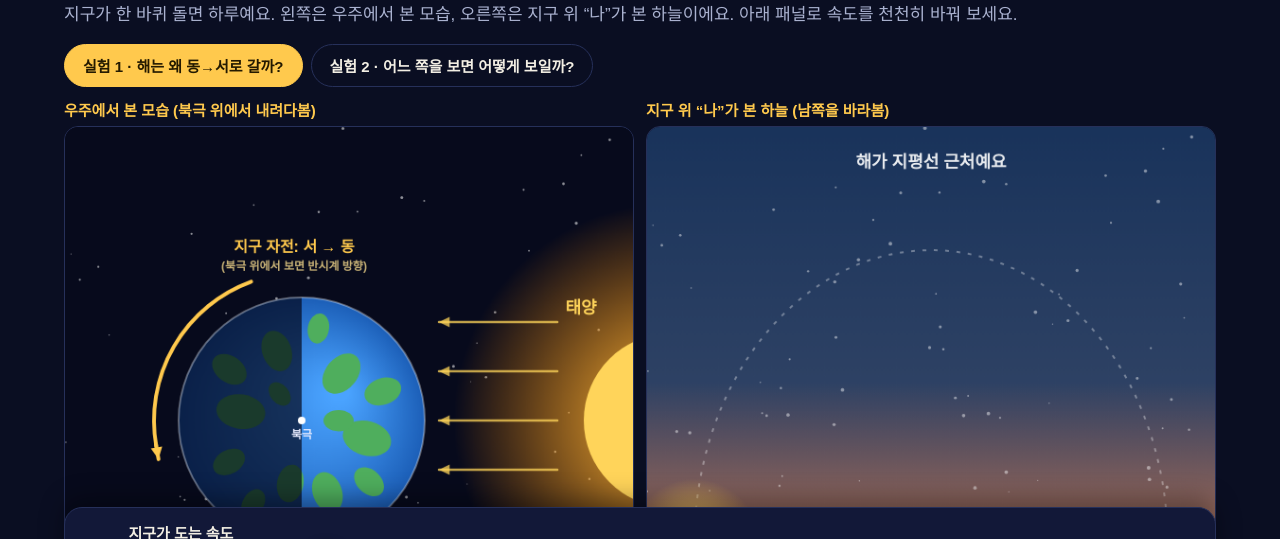
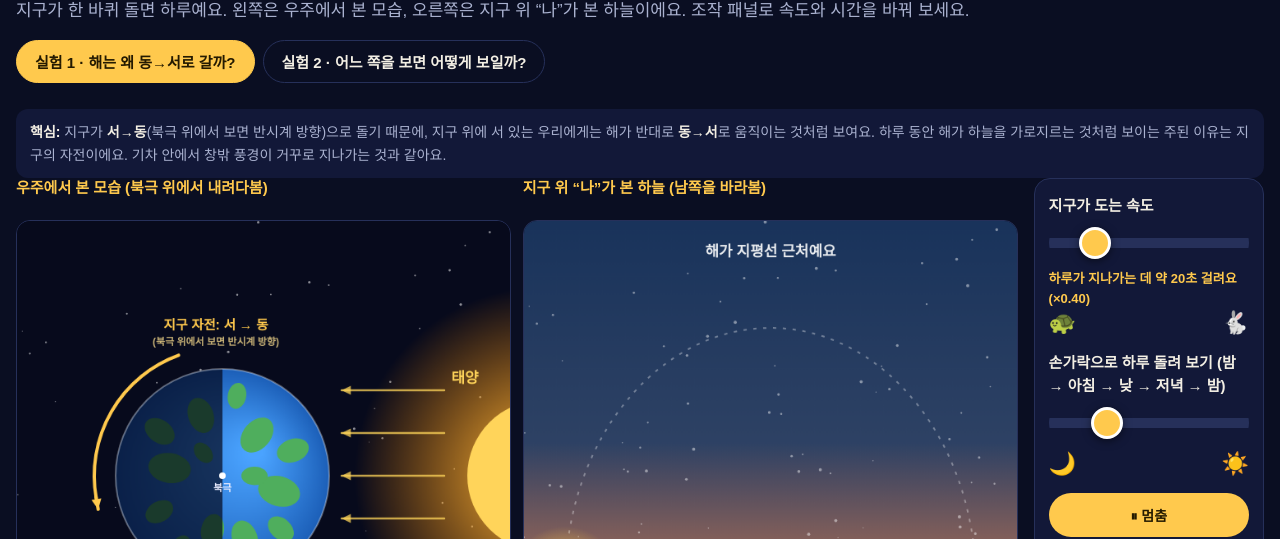
Before and after one commit to NinaEduTalk/nina-edu-earth-rotation, a plain HTML site: page index.html in a window 1280 px wide. Shown: the part 64-603 px from the top of the page. Drawn offline with Linux system fonts and the light colour scheme.

Commit message:
Move compact touch controls to the right of the simulator
Updated text in the lead paragraph to improve clarity about the functionality of the control panel.

```diff
--- a/index.html
+++ b/index.html
@@ -54,11 +54,32 @@
     color:var(--sub);font-size:14px;line-height:1.6}
   .note b{color:var(--ink)}
 </style>
+<style>
+main{max-width:1800px;padding:16px 16px 24px;display:grid;grid-template-columns:minmax(0,1fr) clamp(208px,18vw,256px);column-gap:16px;align-items:start}
+main>h1,main>.lead,main>.tabs,main>.dirbar,main>.note{grid-column:1/-1}
+main>h1{grid-row:1}main>.lead{grid-row:2}main>.tabs{grid-row:3}main>.dirbar{grid-row:4}
+main>.stage{grid-column:1;grid-row:5;display:grid;grid-template-columns:repeat(2,minmax(0,1fr));gap:12px;min-width:0}
+main>.ctl{grid-column:2;grid-row:5;position:static;margin:0;padding:16px 14px;border-radius:16px;box-shadow:none;min-width:0}
+.panel h2{min-height:36px;line-height:1.35;margin-bottom:6px}
+canvas{max-width:calc(100vh - 232px);max-width:calc(100dvh - 232px);margin-inline:auto;aspect-ratio:1}
+.ctl .row{display:grid;grid-template-columns:1fr 1fr;gap:4px;margin-bottom:18px}
+.ctl .sl{grid-column:1/-1;grid-row:1;min-width:0}
+.ctl .ico{font-size:22px}.ctl .ico:last-child{text-align:right}
+.ctl label{font-size:15px;line-height:1.5;margin-bottom:4px}
+.ctl output{font-size:13px;line-height:1.5;margin-top:0}
+input[type=range]{height:44px;margin:0;background:linear-gradient(var(--line),var(--line)) center/100% 10px no-repeat}
+input[type=range]::-webkit-slider-thumb{width:32px;height:32px;border-width:3px}
+input[type=range]::-moz-range-thumb{width:26px;height:26px;border-width:3px}
+.ctl .btns{gap:8px;display:grid;grid-template-columns:1fr}
+.ctl button{min-height:44px;padding:8px 10px;font-size:14px}
+@media(max-width:900px){main{padding:12px 10px 20px;grid-template-columns:minmax(0,1fr) 200px;column-gap:10px}main>.stage{gap:8px}.panel h2{font-size:13px}main>.ctl{padding:12px}h1{font-size:22px}p.lead{font-size:14px;margin-bottom:10px}}
+@media(max-width:599px){main{grid-template-columns:1fr}main>.stage{grid-template-columns:1fr}main>.ctl{grid-column:1;grid-row:6;margin-top:12px}canvas{max-width:100%}.panel h2{min-height:0}.ctl .btns{grid-template-columns:1fr 1fr}}
+</style>
 </head>
 <body>
 <main>
   <h1 id="h1">지구는 서→동으로 돌고, 해는 동→서로 가요</h1>
-  <p class="lead" id="lead">지구가 한 바퀴 돌면 하루예요. 왼쪽은 우주에서 본 모습, 오른쪽은 지구 위 “나”가 본 하늘이에요. 아래 패널로 속도를 천천히 바꿔 보세요.</p>
+  <p class="lead" id="lead">지구가 한 바퀴 돌면 하루예요. 왼쪽은 우주에서 본 모습, 오른쪽은 지구 위 “나”가 본 하늘이에요. 조작 패널로 속도와 시간을 바꿔 보세요.</p>
 
   <div class="tabs" role="group" aria-label="실험 선택">
     <button id="tab1" class="tab on" aria-pressed="true">실험 1 · 해는 왜 동→서로 갈까?</button>
@@ -435,7 +456,7 @@
     if(m===1){
       document.getElementById('skyTitle').textContent='지구 위 “나”가 본 하늘 (남쪽을 바라봄)';
       document.getElementById('h1').textContent='지구는 서→동으로 돌고, 해는 동→서로 가요';
-      document.getElementById('lead').textContent='지구가 한 바퀴 돌면 하루예요. 왼쪽은 우주에서 본 모습, 오른쪽은 지구 위 “나”가 본 하늘이에요. 아래 패널로 속도를 천천히 바꿔 보세요.';
+      document.getElementById('lead').textContent='지구가 한 바퀴 돌면 하루예요. 왼쪽은 우주에서 본 모습, 오른쪽은 지구 위 “나”가 본 하늘이에요. 조작 패널로 속도와 시간을 바꿔 보세요.';
     } else {
       document.getElementById('h1').textContent='어느 쪽 하늘을 보느냐에 따라 달라 보여요';
       document.getElementById('lead').textContent='위쪽 버튼으로 바라보는 방향을 바꿔 보세요. 왼쪽 그림의 흰 부채꼴이 내가 보는 쪽이에요. (한국처럼 북반구 위도 37.5° 기준)';
```
